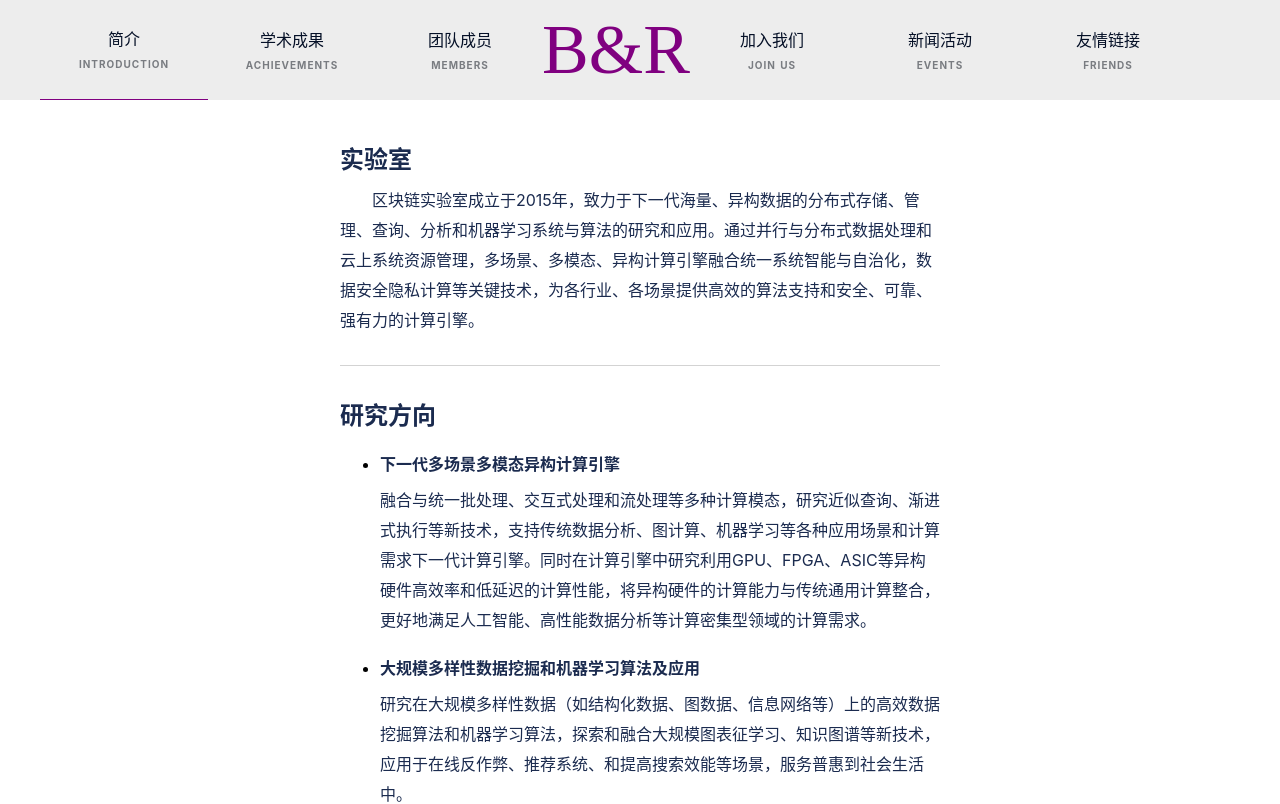
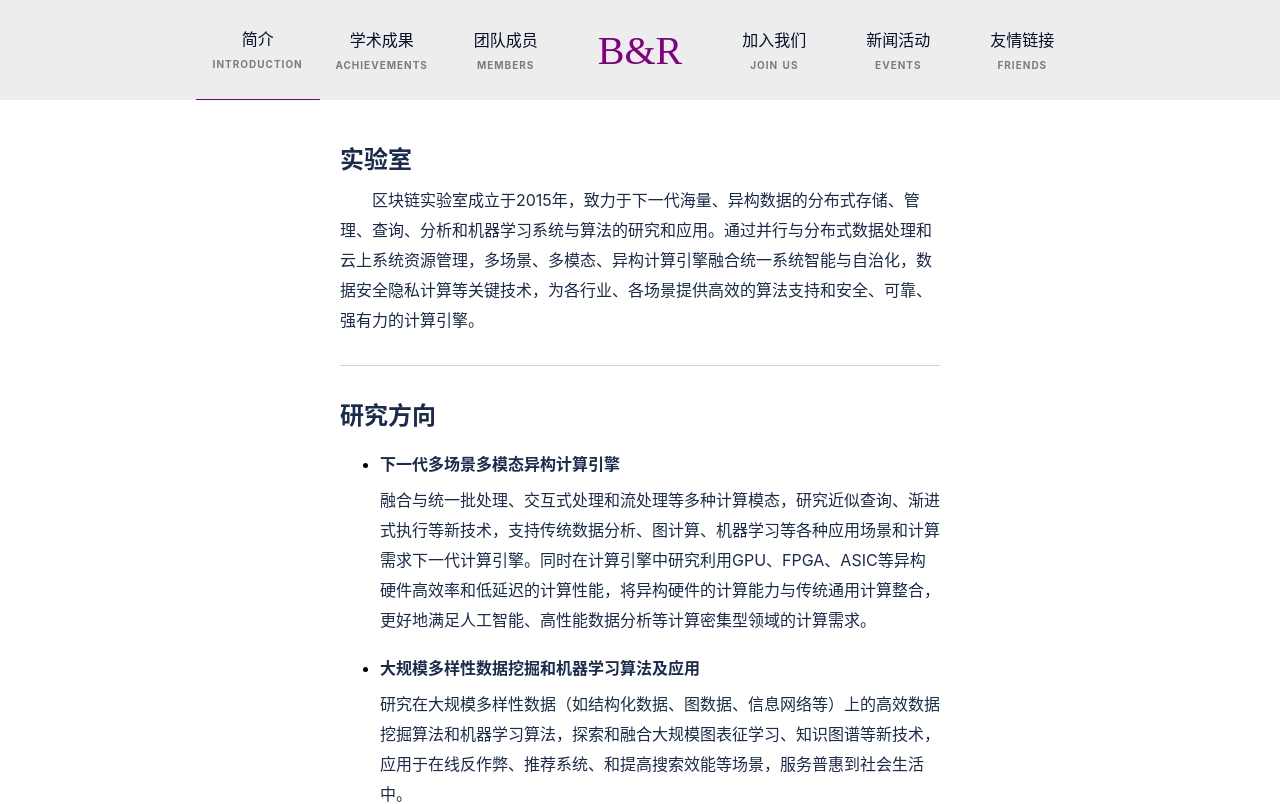
Before and after one commit to thothsun/blockchain-lab, a Nuxt app: page / in a window 1280 px wide. Shown: the top 804 px of the page. Built offline with nearby package versions, Linux system fonts and the light colour scheme.

Commit message:
标题导航 响应式

```diff
--- a/components/header.vue
+++ b/components/header.vue
@@ -1,8 +1,10 @@
 <template>
   <el-container>
     <el-header class="header_bg" height="100px">
-      <nav class="navbar">
 
+      <el-row :gutter="0" type="flex" justify="center">
+
+        <el-col :xs="11" :sm="10" :md="9" :lg="8" :xl="7">
           <div v-for="item in titles1"
                v-bind:class="{'selected':index===item.key,'mousein':mouseindex===item.key}"
                @mouseenter="mouseenter(item.key)" @mouseleave="mouseleave()" class="title-item">
@@ -11,11 +13,15 @@
               <p class="e-title">{{item.name_en}}</p>
             </nuxt-link>
           </div>
+        </el-col>
 
+        <el-col :span="2">
           <div class="logo">
-          <p style="font-size: 70px;font-family: 'Times New Roman',serif;color: purple">B&R</p>
+            <p style="">B&R</p>
           </div>
+        </el-col>
 
+        <el-col :xs="11" :sm="10" :md="9" :lg="8" :xl="7">
           <div v-for="item in titles2"
                v-bind:class="{'selected':index===item.key,'mousein':mouseindex===item.key}"
                @mouseenter="mouseenter(item.key)" @mouseleave="mouseleave()" class="title-item">
@@ -24,8 +30,11 @@
               <p class="e-title">{{item.name_en}}</p>
             </nuxt-link>
           </div>
+        </el-col>
 
-      </nav>
+      </el-row>
+
+
     </el-header>
     <el-header height="100px"></el-header> <!--placeholder-->
   </el-container>
@@ -96,27 +105,29 @@
     left: 0;
     right: 0;
     top: 0;
-    background-color: rgba(237, 237, 237);
+    background-color: rgba(237, 237, 237, 1);
+    font-weight: 500;
   }
 
-  .navbar {
-    font-weight: 500;
-    width: 1200px;
+  .el-row, .el-col {
     height: 100%;
-    margin: 0 auto 0 auto;
-    display: block;
-    background: none;
-    border: none;
-    padding: 0;
   }
+
+
+  .el-col {
+    display: flex;
+    justify-content: center;
+  }
+
 
   .logo {
     height: 100%;
-    width: 12%;
     display: inline-flex;
     justify-content: center;
     align-items: center;
-    float: left;
+    font-size: 40px;
+    font-family: 'Times New Roman', serif;
+    color: purple
   }
 
 
@@ -124,7 +135,7 @@
     float: left;
     display: table;
     list-style: none;
-    width: 14%;
+    width: 30%;
     height: 100%;
     text-align: center;
   }
@@ -138,6 +149,7 @@
     display: table-cell;
     vertical-align: middle;
     text-decoration: none;
+
   }
 
   .c-title {
--- a/layouts/default.vue
+++ b/layouts/default.vue
@@ -26,7 +26,7 @@
   .main-content {
     margin: 0 auto;
     width: 50vw;
-    min-height: calc(100vh - 160px)  /* 160px = header 100px + footer 60px */
+    min-height: calc(100vh - 160px) /* 160px = header 100px + footer 60px */
   }
 
   h1 {
```
Lines whose indentation alone changed are shown as unchanged.
